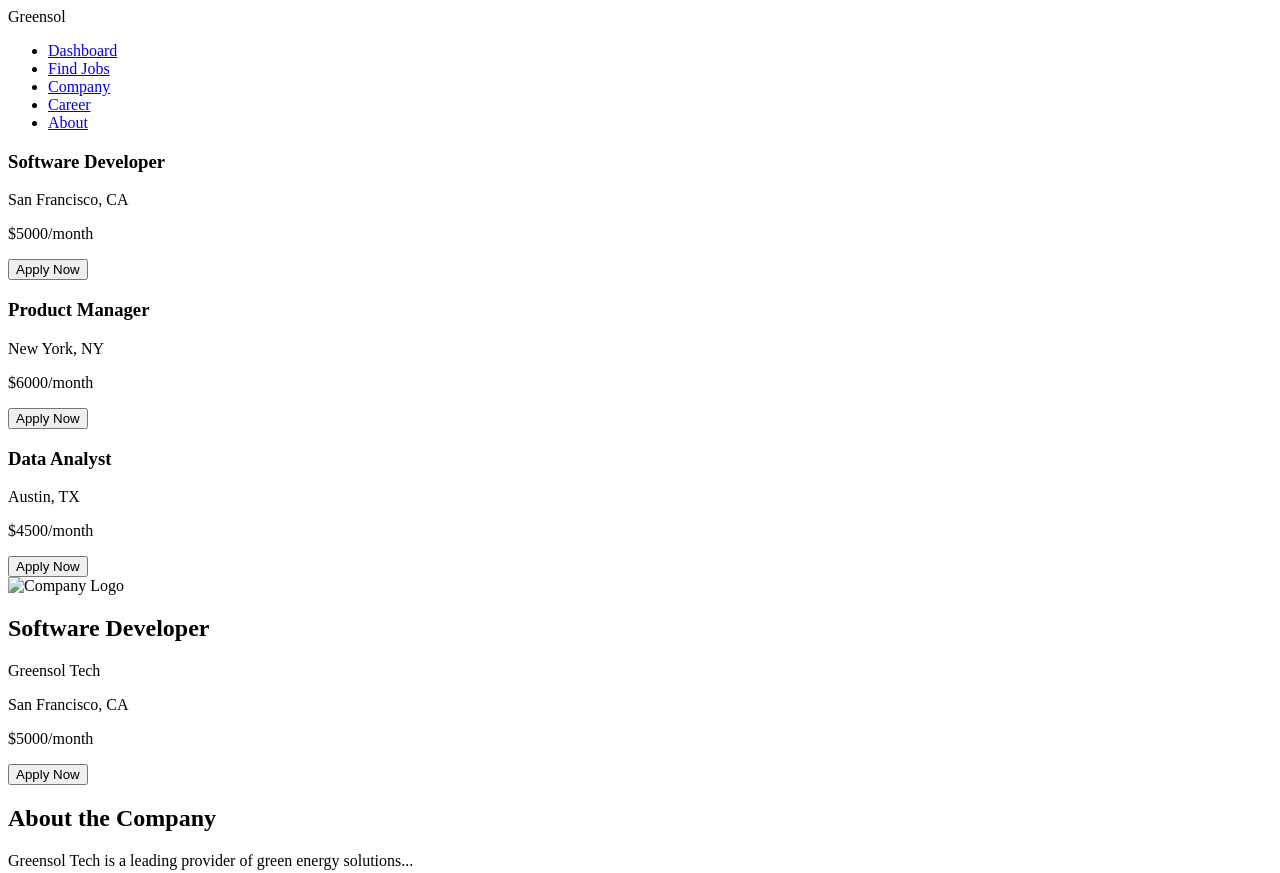
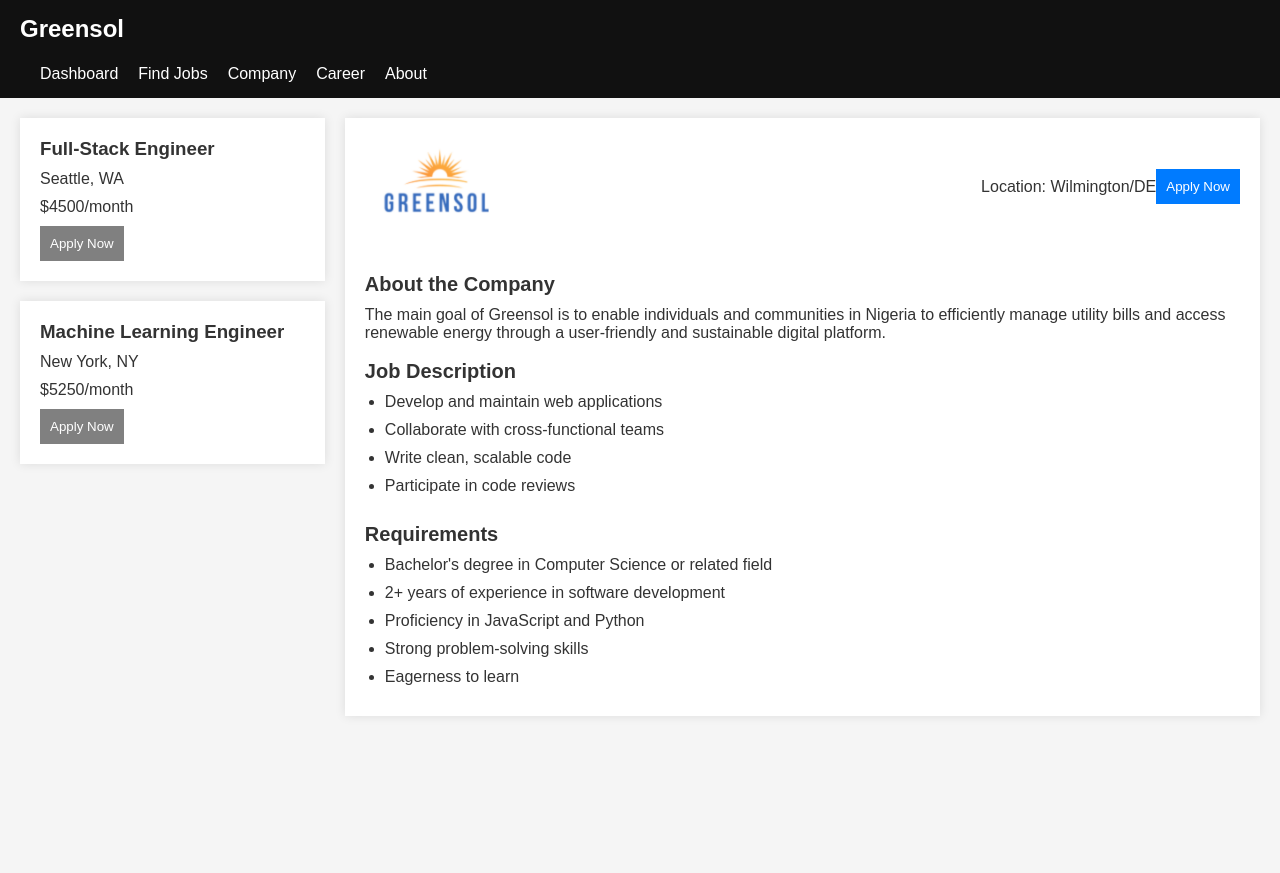
Before and after one commit to javyW/greensolJobApplication, a website: page homepage.html in a window 1280 px wide. Shown: the top 873 px of the page. After the commit the page ends 800 px from the top, so only its background shows below. Drawn offline with Linux system fonts and the light colour scheme.

Commit message:
feat: pushing changes

```diff
--- a/homepage.css
+++ b/homepage.css
@@ -0,0 +1,123 @@
+* {
+    margin: 0;
+    padding: 0;
+    box-sizing: border-box;
+}
+
+ .logo{
+    width: 50px;
+    height: 50px;
+}
+
+body {
+    font-family: Arial, sans-serif;
+    background-color: #f5f5f5;
+    color: #333;
+}
+
+header {
+    background-color: #111;
+    color: #fff;
+    padding: 15px 20px;
+    display: flex;
+    justify-content: space-between;
+    align-items: center;
+}
+
+header .logo {
+    font-size: 24px;
+    font-weight: bold;
+}
+
+header nav ul {
+    list-style: none;
+    display: flex;
+}
+
+header nav ul li {
+    margin-left: 20px;
+}
+
+header nav ul li a {
+    color: #fff;
+    text-decoration: none;
+}
+
+main {
+    display: flex;
+    padding: 20px;
+}
+
+aside {
+    width: 25%;
+    margin-right: 20px;
+}
+
+.job-card {
+    background-color: #fff;
+    padding: 20px;
+    margin-bottom: 20px;
+    box-shadow: 0 0 10px rgba(0, 0, 0, 0.1);
+}
+
+.job-card h3 {
+    margin-bottom: 10px;
+}
+
+.job-card p {
+    margin-bottom: 10px;
+}
+
+.job-card button {
+    background-color: grey;
+    color: #fff;
+    border: none;
+    padding: 10px;
+    cursor: pointer;
+}
+
+section.job-details {
+    width: 75%;
+    background-color: #fff;
+    padding: 20px;
+    box-shadow: 0 0 10px rgba(0, 0, 0, 0.1);
+}
+
+.job-header {
+    display: flex;
+    align-items: center;
+    margin-bottom: 20px;
+}
+
+.job-header img {
+    width: 150px;
+    height: auto;
+    margin-right: 20px;
+}
+
+.job-header h1 {
+    font-size: 24px;
+    margin-right: auto;
+}
+
+.job-header button {
+    background-color: #007bff;
+    color: #fff;
+    border: none;
+    padding: 10px;
+    cursor: pointer;
+}
+
+.job-info h2 {
+    font-size: 20px;
+    margin-bottom: 10px;
+}
+
+.job-info ul {
+    list-style: disc;
+    margin-left: 20px;
+}
+
+.job-info ul li {
+    margin-bottom: 10px;
+}
--- a/homepage.html
+++ b/homepage.html
@@ -10,7 +10,7 @@
     <header>
         <nav>
             <div class="logo">Greensol</div>
-            <ul>
+            <ul class="test">
                 <li><a href="#">Dashboard</a></li>
                 <li><a href="#">Find Jobs</a></li>
                 <li><a href="#">Company</a></li>
@@ -22,37 +22,35 @@
     <main>
         <aside>
             <div class="job-card">
-                <h3>Software Developer</h3>
-                <p>San Francisco, CA</p>
-                <p>$5000/month</p>
+                <h3>Full-Stack Engineer</h3>
+                <p>Seattle, WA</p>
+                <p>$4500/month</p>
                 <button>Apply Now</button>
             </div>
             <div class="job-card">
-                <h3>Product Manager</h3>
+                <h3>Machine Learning Engineer</h3>
                 <p>New York, NY</p>
-                <p>$6000/month</p>
-                <button>Apply Now</button>
-            </div>
-            <div class="job-card">
-                <h3>Data Analyst</h3>
-                <p>Austin, TX</p>
-                <p>$4500/month</p>
+                <p>$5250/month</p>
                 <button>Apply Now</button>
             </div>
         </aside>
         <section class="job-details">
             <div class="job-header">
-                <img src="logo-placeholder.png" alt="Company Logo" aria-label="Company Logo">
-                <h1>Software Developer</h1>
-                <p>Greensol Tech</p>
-                <p>San Francisco, CA</p>
-                <p>$5000/month</p>
-                <button>Apply Now</button>
+                <img src="Images/logoGreensol.png" alt="Company Logo" aria-label="Company Logo"">
+                <h1></h1>
+                <p>Location: Wilmington/DE     </p>
+                <p></p>
+                <a href="index.html">
+                    <button>Apply Now</button>
+                </a>
             </div>
             <div class="job-info">
-                <div class="company-description">
+                <div class="company-description"><br>
                     <h2>About the Company</h2>
-                    <p>Greensol Tech is a leading provider of green energy solutions...</p>
+                    <p>The main goal of Greensol is to enable individuals and communities in Nigeria to efficiently
+                        manage utility bills and access renewable energy through a user-friendly and
+                        sustainable digital platform.</p>
+                        <br>
                 </div>
                 <div class="job-description">
                     <h2>Job Description</h2>
@@ -64,12 +62,14 @@
                     </ul>
                 </div>
                 <div class="requirements">
+                    <br>
                     <h2>Requirements</h2>
                     <ul>
                         <li>Bachelor's degree in Computer Science or related field</li>
                         <li>2+ years of experience in software development</li>
                         <li>Proficiency in JavaScript and Python</li>
                         <li>Strong problem-solving skills</li>
+                        <li>Eagerness to learn </li>
                     </ul>
                 </div>
             </div>
```
